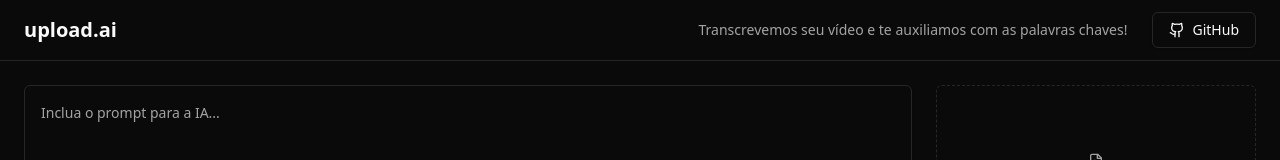
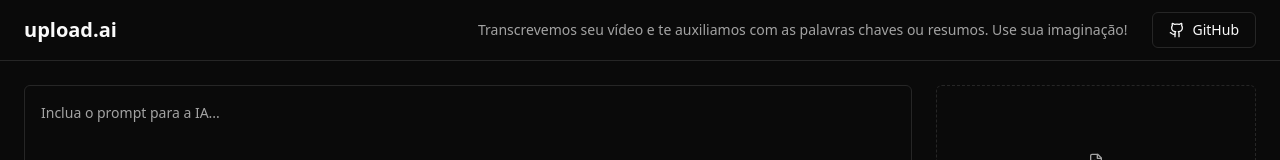
Before and after one commit to PalomaCristina/UploadVideos, a React (Vite) app: page / in a window 1280 px wide. Shown: the top 160 px of the page. Built offline with nearby package versions, Linux system fonts and the light colour scheme; no server answers.

Commit message:
fix: trying to make front works

```diff
--- a/src/App.tsx
+++ b/src/App.tsx
@@ -35,7 +35,7 @@ function App() {
 
         <div className="flex items-center gap-3">
           <span className="text-sm text-muted-foreground">
-            Transcrevemos seu vídeo e te auxiliamos com as palavras chaves!
+            Transcrevemos seu vídeo e te auxiliamos com as palavras chaves ou resumos. Use sua imaginação!
           </span>
 
           <Separator orientation="vertical" className="h-6" />
```
